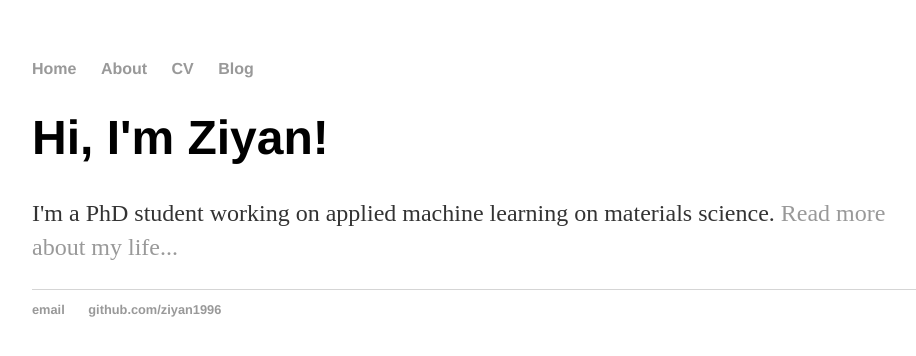
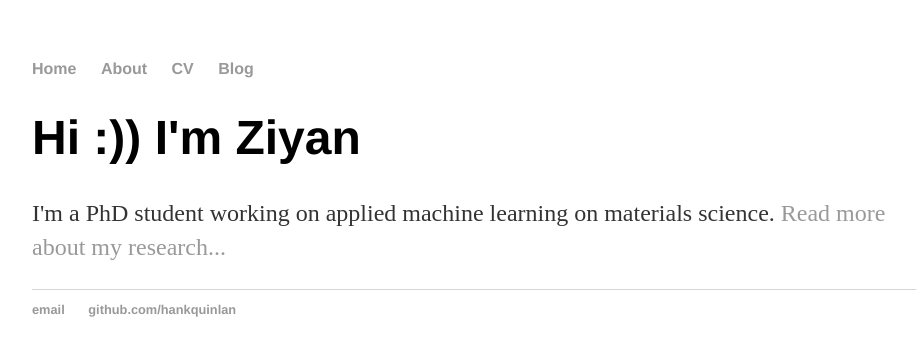
Before and after one commit to ziyan1996/ziyan1996.github.io, a Jekyll site: the page built from index.html, in a window 1280 px wide. Shown: the top 356 px of the page, without its empty margins (160-1076 px from the left). Built offline with Jekyll 4.4.1, drawn with Linux system fonts in a browser that asks for light colours.

Commit message:
Update index.html

```diff
--- a/index.html
+++ b/index.html
@@ -1,30 +1,8 @@
-<!DOCTYPE html>
-<html>
-	<head>
-		<!-- link to main stylesheet -->
-		<link rel="stylesheet" type="text/css" href="/css/main.css">
-		<title>Ziyan's log</title>
-	</head>
-	<body>
-		<nav>
-    		<ul>
-        		<li><a href="/">Home</a></li>
-	        	<li><a href="/about">About</a></li>
-        		<li><a href="/cv">CV</a></li>
-        		<li><a href="/blog">Blog</a></li>
-    		</ul>
-		</nav>
-		<div class="container">
-    		<div class="blurb">
-        		<h1>Hi, I'm Ziyan!</h1>
-				<p>I'm a PhD student working on applied machine learning on materials science. <a href="/about">Read more about my life...</a></p>
-    		</div><!-- /.blurb -->
-		</div><!-- /.container -->
-		<footer>
-    		<ul>
-        		<li><a href="mailto:ziyanzhang0206@gmail.com">email</a></li>
-        		<li><a href="https://github.com/ziyan1996">github.com/ziyan1996</a></li>
-			</ul>
-		</footer>
-	</body>
-</html>
+---
+layout: default
+title: ziyan's log
+---
+<div class="blurb">
+	<h1>Hi :)) I'm Ziyan</h1>
+	<p>I'm a PhD student working on applied machine learning on materials science. <a href="/about">Read more about my research...</a></p>
+</div><!-- /.blurb -->
```
